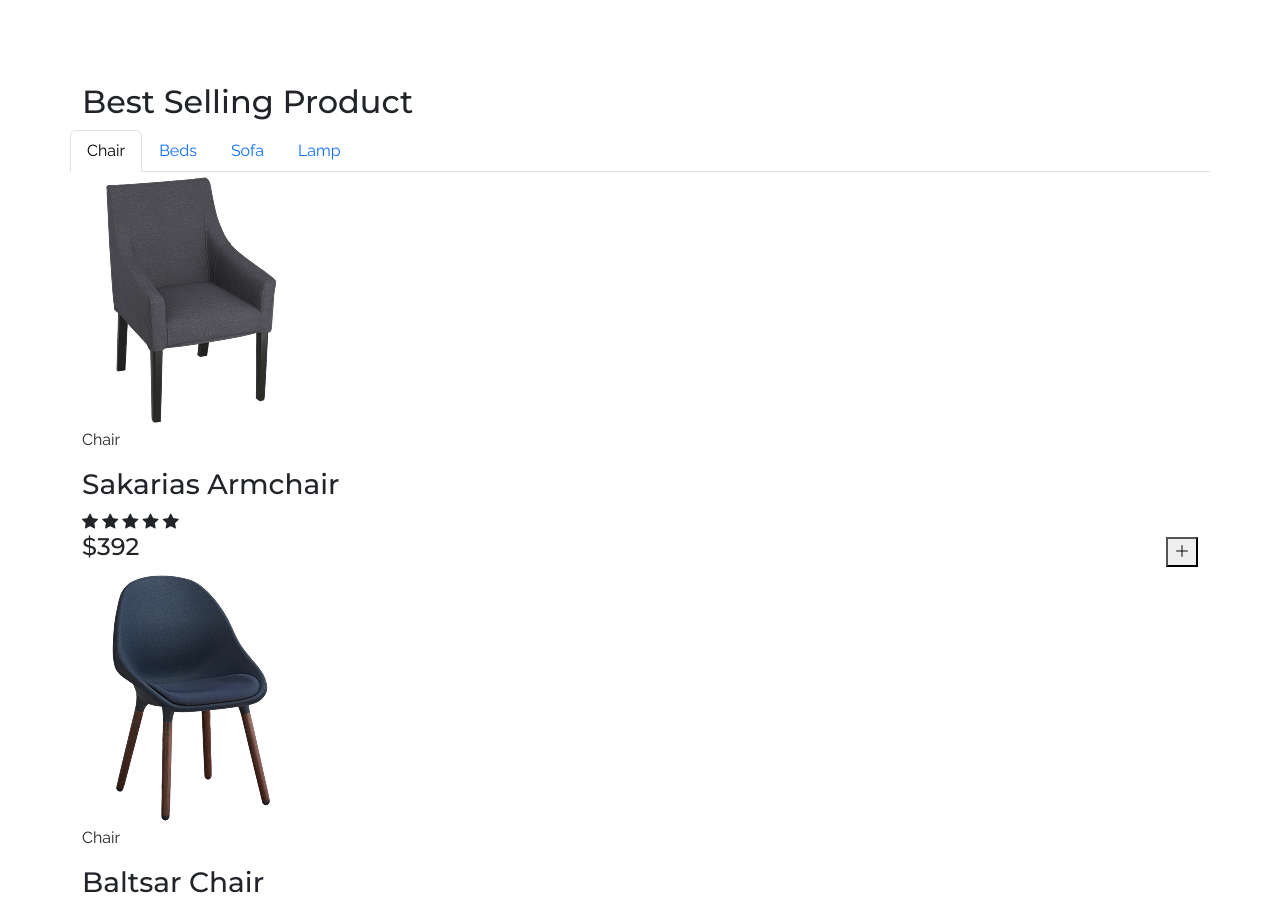
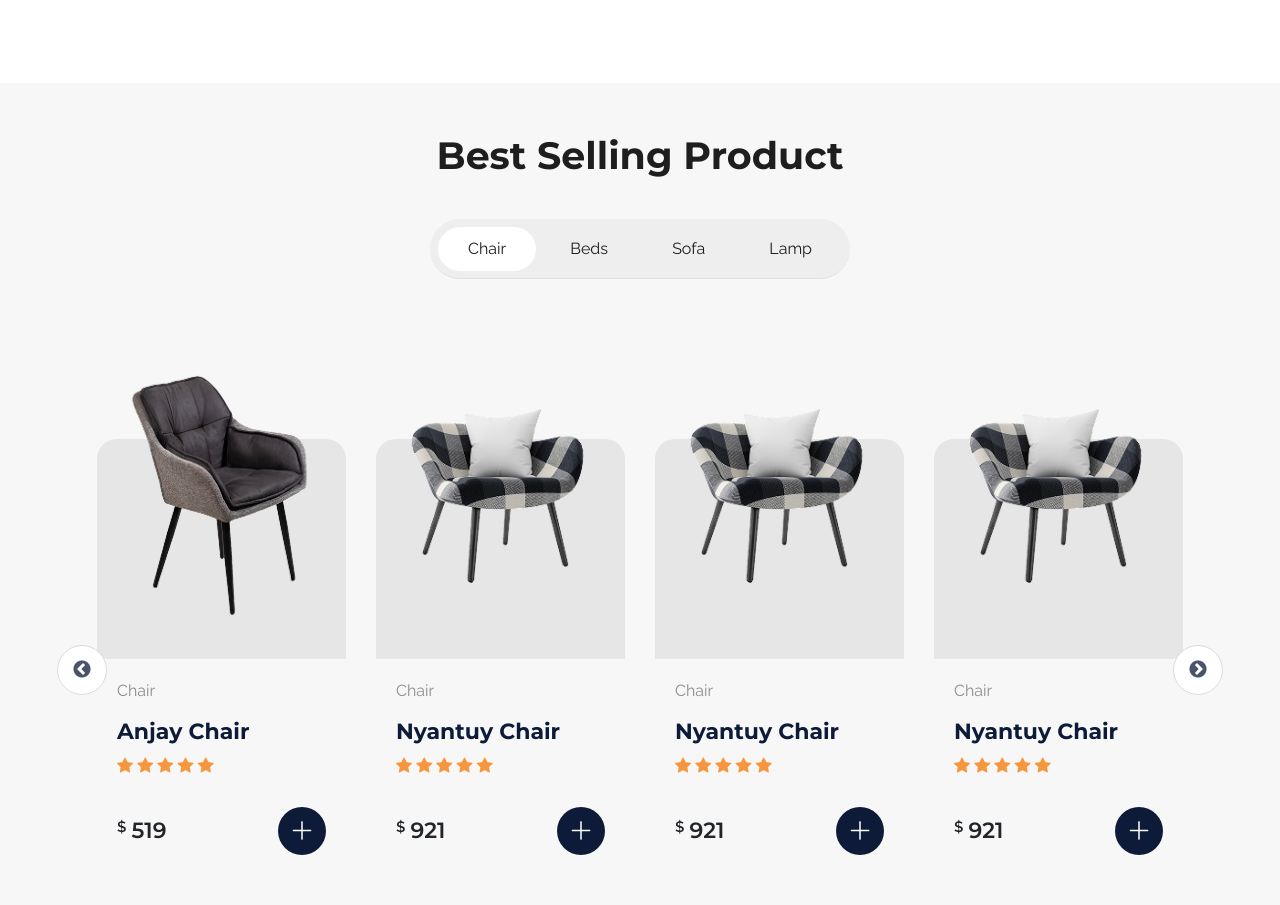
Before and after one commit to Brayandrad3/Taller-Practico-Bootstrap-Landing-Page-Panto, a plain HTML site: page index.html in a window 1280 px wide. Shown: the part 1700-2605 px from the top of the page. Drawn offline with nearby package versions, Linux system fonts and the light colour scheme; a web font is replaced by a local one.

Commit message:
Sección products finalizada y Sección experiences agregada

```diff
--- a/css/style.css
+++ b/css/style.css
@@ -256,3 +256,183 @@ header .bag-button .counter-products {
     margin-left: 15px;
 
 }
+
+
+/* SECTION PRODUCTS */
+
+
+#products {
+
+    width: 100%;
+    position: relative;
+    background: var(--gray-color);
+    padding: 50px 0;
+    text-align: center;
+
+}
+
+#products h2 {
+
+    font-size: var(--fs-title2);
+    font-weight: 700;
+    color: var(--dark-color);
+    margin-bottom: 40px;
+
+}
+
+#products ul {
+
+    width: 420px;
+    margin: 0 auto;
+    background: #eeeeee;
+    padding: 8px;
+    border-radius: 40px;
+    display: flex;
+    justify-content: space-between;
+
+}
+
+#products li button {
+
+    color: var(--dark-color);
+    padding: 10px 30px;
+    border: none;
+
+}
+
+#products li button:hover {
+
+    border: none;
+
+}
+
+#products li button.active {
+
+    background: var(--white-color);
+    border-radius: 30px;
+    border: none;
+
+
+}
+
+
+
+#products .card-product {
+
+    margin: 0 15px !important;
+
+
+}
+
+#products .card-product .cont-img {
+
+    background: #e6e6e6;
+    position: relative;
+    width: 100%;
+    min-height: 220px;
+    border-radius: 20px 20px 0 0;
+
+}
+
+#products .cont-img img {
+
+    width: 220px;
+    position: absolute;
+    top: -70px;
+    margin: 0 auto;
+    left: 0;
+    right: 0;
+
+}
+
+#products .slick-list {
+
+    padding: 160px 0;
+
+}
+
+
+#products .cont-info {
+
+    background: var(--gray-color);
+    text-align: left;
+    padding: 20px;
+    border-radius: 0 0 20px 20px;
+
+}
+
+#products .cont-info p.category {
+
+    font-size: var(--fs-text);
+    color: #8d8d8d;
+
+}
+
+#products .cont-info h3 {
+
+    font-size: var(--fs-title3);
+    font-weight: 700;
+    color: #0D1B39;
+
+}
+
+
+#products .stars i {
+
+    color: #F6973F;
+
+}
+
+#products .stars {
+
+    margin-bottom: 30px;
+
+}
+
+#products .card-product h4 {
+
+    font-size: var(--fs-title3);
+    font-weight: 600;
+    display: flex;
+    margin: 0;
+
+}
+
+#products .card-product h4 span {
+
+    font-size: 15px;
+    margin-right: 5px;
+    font-weight: 600;
+
+}
+
+#products .card-product button {
+
+    background: #0D1B39;
+    width: 48px;
+    height: 48px;
+    border-radius: 50%;
+    color: var(--white-color);
+    border: none;
+    font-size: 25px;
+
+
+}
+
+
+#products .slick-arrow {
+
+    background: var(--white-color);
+    border: 1px solid #dbdada;
+    width: 50px;
+    height: 50px;
+    z-index: 999;
+    border-radius: 50%;
+
+}
+
+#products .slick-arrow::before {
+
+    color: #0D1B39;
+
+}
--- a/index.html
+++ b/index.html
@@ -776,6 +776,37 @@
             </div>
         </section>
 
+        <section id="experiences">
+
+            <div class="container-fluid">
+
+                <div class="row">
+
+                    <div class="col-md-6 cont-img">
+                        <img src="img/Rectangle 1446.png " alt="Foto">
+
+                    </div>
+
+                    <div class="col-md-6 cont-info">
+
+                        <h3>experiences</h3>
+                        <h2>We Provide You The Best Experience</h2>
+                        <p>You don't have to worry about the result because all of these interiors are made by people
+                            who are professionals in their fields with an elegant and lucurious style and with premium
+                            quality materials</p>
+                        <a href="#">More Info <i class="bi bi-arrow-right"></i></a>
+
+                    </div>
+
+
+                </div>
+
+
+            </div>
+
+
+        </section>
+
 
     </main>
 
--- a/js/main.js
+++ b/js/main.js
@@ -0,0 +1,26 @@
+$(document).ready(function () {
+    $('.slider-products').slick({
+        slidesToShow: 4,   // muestras 4 columnas al mismo tiempo
+        slidesToScroll: 1, // avanzas de a 1
+        infinite: true,    // loop infinito
+        speed: 300,
+        arrows: true,      // flechas
+        dots: false,        // bolitas de navegación
+        autoplay: true,
+        autoplaySpeed: 2000,
+        responsive: [
+            {
+                breakpoint: 992, // tablets y pantallas medianas
+                settings: {
+                    slidesToShow: 2
+                }
+            },
+            {
+                breakpoint: 576, // móviles
+                settings: {
+                    slidesToShow: 1
+                }
+            }
+        ]
+    });
+});
```
